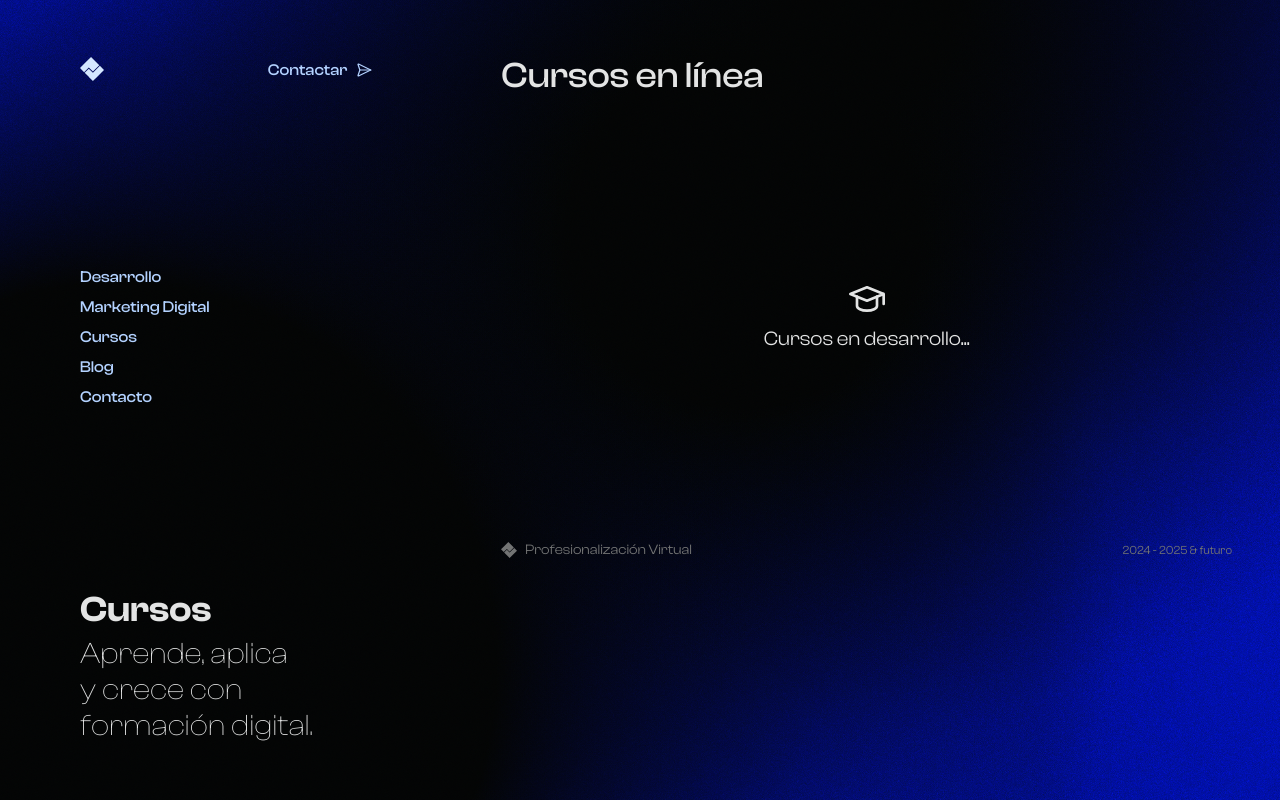
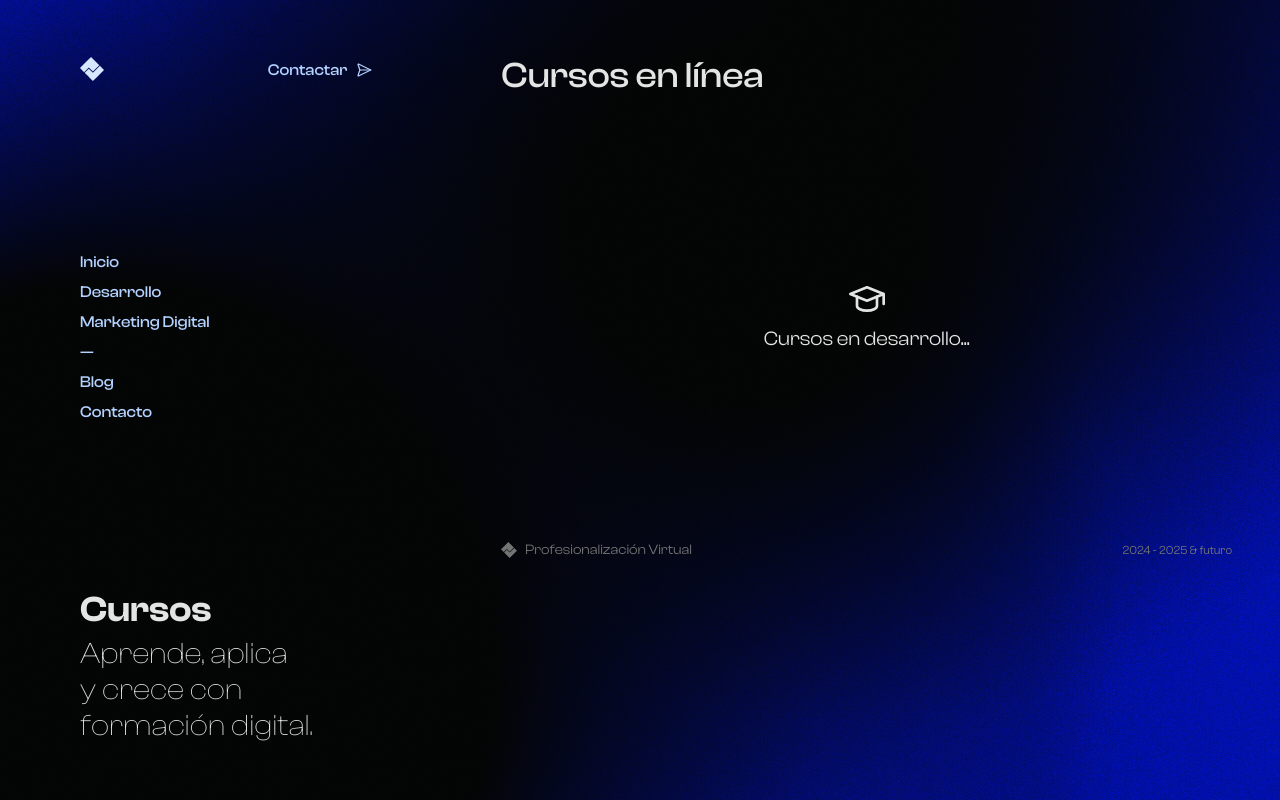
Before and after one commit to esflowers/the-company, a Next.js app: page /courses in a window 1280 px wide. Built offline with nearby package versions, Linux system fonts and the light colour scheme; a web font is replaced by a local one.

Commit message:
add link home

```diff
--- a/src/app/components/layouts/Menu.tsx
+++ b/src/app/components/layouts/Menu.tsx
@@ -1,19 +1,39 @@
-import { linkBlog, linkContact, linkCourses, linkDevelopment, linkMarketing } from "@/app/ui/links";
+"use client"
+
+import { usePathname } from "next/navigation";
+import { linkBlog, linkContact, linkCourses, linkDevelopment, linkHome, linkMarketing } from "@/app/ui/links";
 import Button from "../ui/Button";
 
 interface Props {
     mode?: ModeTheme
 }
 
+const links = [
+    { href: linkHome, label: "Inicio" },
+    { href: linkDevelopment, label: "Desarrollo" },
+    { href: linkMarketing, label: "Marketing Digital" },
+    { href: linkCourses, label: "Cursos" },
+    { href: linkBlog, label: "Blog" },
+    { href: linkContact, label: "Contacto" },
+]
+
 export default function Menu({ mode = 'normal' }: Props) {
+    const pathname = usePathname();
+
     return (
         <nav className="space-y-1">
-            {/* <span className="font-bold">&mdash;</span> */}
-            <Button isLink={true} href={linkDevelopment} variant="text" mode={mode} size="md">Desarrollo</Button>
-            <Button isLink={true} href={linkMarketing} variant="text" mode={mode} size="md">Marketing Digital</Button>
-            <Button isLink={true} href={linkCourses} variant="text" mode={mode} size="md">Cursos</Button>
-            <Button isLink={true} href={linkBlog} variant="text" mode={mode} size="md">Blog</Button>
-            <Button isLink={true} href={linkContact} variant="text" mode={mode} size="md">Contacto</Button>
+            {links.map(({ href, label }) => (
+                <Button
+                    key={href}
+                    isLink={true}
+                    href={href}
+                    variant="text"
+                    mode={mode}
+                    size="md"
+                >
+                    {pathname === href ? <span>&mdash;</span> : label}
+                </Button>
+            ))}
         </nav>
     )
 }
--- a/src/app/ui/Links.ts
+++ b/src/app/ui/Links.ts
@@ -4,6 +4,7 @@ export const linkPhone = 'tel:+529613006743'
 export const linkMap = 'https://maps.app.goo.gl/HFPZE5p23zdrWXzPA'
 export const linkInterview = 'https://www.facebook.com/share/v/15wJHf8ekQ/'
 
+export const linkHome = '/'
 export const linkContact = '/contact'
 export const linkDevelopment = '/development'
 export const linkMarketing = '/marketing'
```
